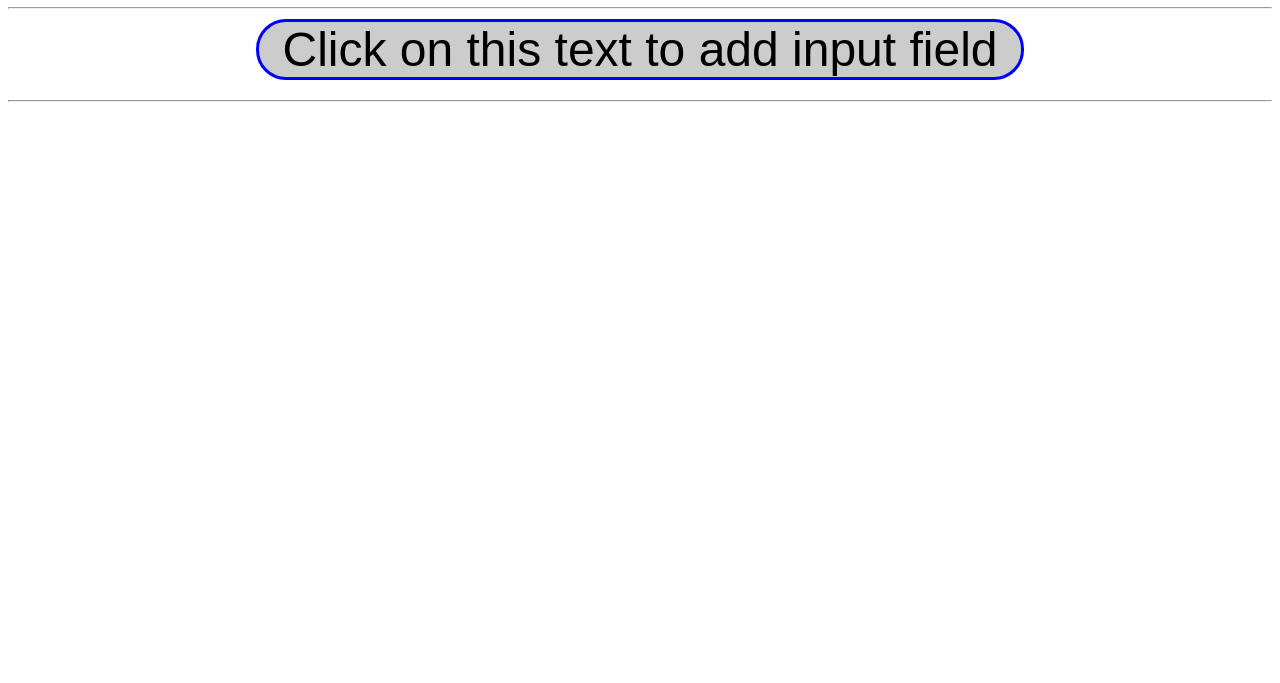
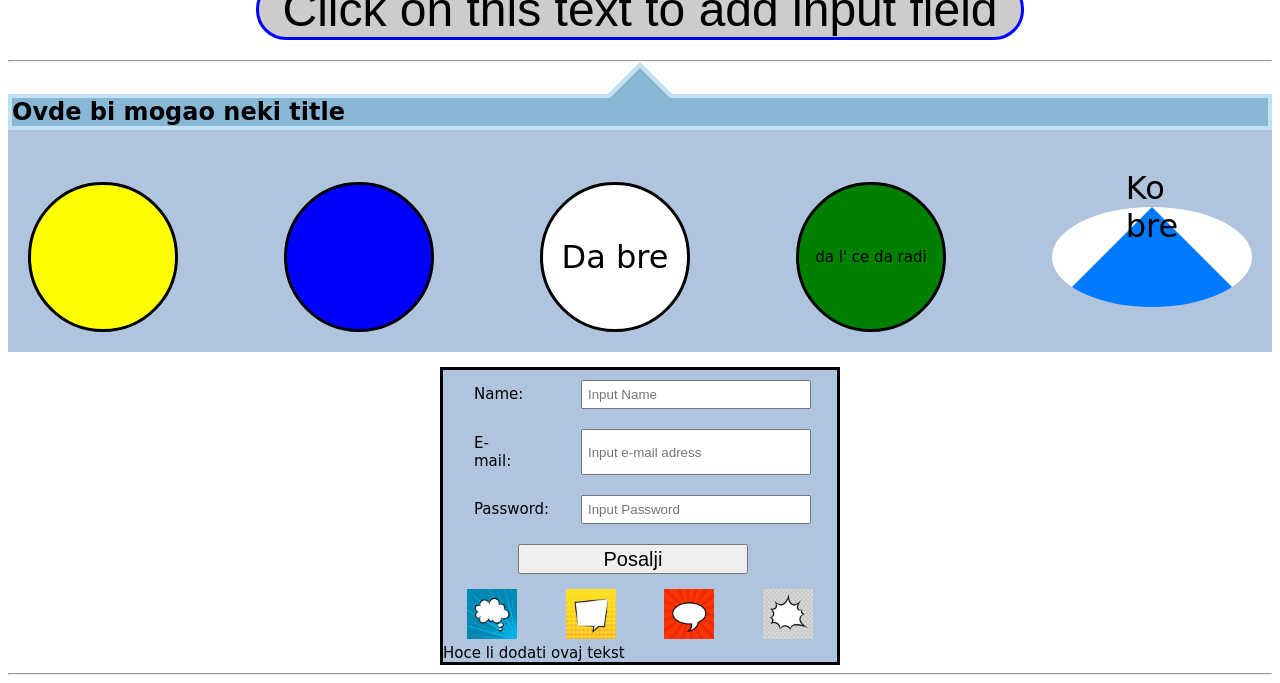
Before and after one commit to sssloba/practice, a plain HTML site: page index.html in a window 1280 px wide. Shown: the part 754-1437 px from the top of the page. Before the commit the page ends 864 px from the top, so only its background shows below. Drawn offline with Linux system fonts and the light colour scheme; a web font is replaced by a local one.

Commit message:
flex list and form

```diff
--- a/index.html
+++ b/index.html
@@ -26,6 +26,38 @@
 		<div class="input-field"></div>
 		<hr />
 
+		<div class="lista">
+			<h4 class="arrow_box"> Ovde bi mogao neki title </h4>
+			<ul>
+				<li class="yellow"></li>
+				<li class="white a"><span>Ko bre</span></li>
+				<li class="blue"></li>
+				<li class="white"><span>Da bre</span></li>
+				<li class="green"></li>
+			</ul>
+		</div>
+
+		<form metod="post" action="">
+			<div class="forma">
+				<label>Name: </label>
+				<input type="text" name="name" placeholder="Input Name">
+			</div>
+			<div class="forma">
+				<label>E-mail: </label>
+				<input type="mail" name="e-mail" placeholder="Input e-mail adress">
+			</div>
+			<div class="forma">
+				<label>Password: </label>
+				<input type="password" name="password" placeholder="Input Password">
+			</div>
+			<div>
+				<input class="subm" type="submit" value="Posalji">
+			</div>
+		<div class="testimg"></div>
+		</form>
+		<hr />
+
+
 
 		<script type="text/javascript" src="script.js"></script>
 	</body>
--- a/script.js
+++ b/script.js
@@ -33,6 +33,10 @@ var podnaslov = document.querySelector('.input-title');
 function onClick(e) {
 
 	podnaslov.addEventListener('click', createInput);
+
+
+	document.addEventListener('keyup', enter);
+
 }
 
 function createInput() {
@@ -41,4 +45,30 @@ function createInput() {
 	document.querySelector('.input-field').appendChild(unos);
 }
 
+function enter(e) {
+	var ev = e.keyCode;
+	console.log(ev);
+		if (ev === 13) {
+			createInput();
+		}
+}
+
 onClick(podnaslov);
+
+//FLEX LIST @ FORM
+
+document.querySelector(".green").textContent = "da l' ce da radi";
+
+var a = document.createElement('div');
+
+a.textContent = "Hoce li dodati ovaj tekst";
+
+document.querySelector('form').appendChild(a);
+
+var arr = ["image01", "image02", "image03", "image04"];
+
+var dodajimg = document.querySelector('.testimg');
+for(var i = 0; i < arr.length; i++) {
+	dodajimg.innerHTML += "<img src='img/" + arr[i] + ".jpg' alt='slika'>";
+	document.querySelectorAll(".testimg").apppendChild = dodajimg;
+}
--- a/style.css
+++ b/style.css
@@ -34,7 +34,7 @@ span {
 	font-family: 'Modak', cursive;
 }
 
-h1, span {
+h1, p span {
 	color: #4ab3a9;
 	font-size: 72px;
 }
@@ -46,7 +46,7 @@ p {
 
 div {
 	font-family: 'Dancing Script', cursive;
-	font-size: 32px;
+	font-size: 15px;
 }
 
 h2 {
@@ -85,13 +85,13 @@ h2 {
 	display: flex;
 	justify-content: space-between;
 	flex-wrap: wrap;
-	width: 24em;
+	width: 50em;
 	margin: 10px auto;
 	background: #aaa;
 	border-radius: 15px;
 }
 
-input {
+.input-field input {
 	width: 47%;
 	height: 50px;
 	font-size: 24px;
@@ -102,3 +102,143 @@ input {
 	padding: 15px;
 	background-color: #eee;
 }
+
+/* FLEX LIST @ FORM */
+
+.lista, form div {
+	margin: 0;
+	padding: 0;
+	background-color: lightsteelblue;
+}
+
+.arrow_box {
+	position: relative;
+	background: #88b7d5;
+	border: 4px solid #c2e1f5;
+	font-size: 24px;
+}
+
+.arrow_box:after, .arrow_box:before {
+	bottom: 100%;
+	left: 50%;
+	border: solid transparent;
+	content: " ";
+	height: 0;
+	width: 0;
+	position: absolute;
+	pointer-events: none;
+}
+
+.arrow_box:after {
+	border-color: rgba(136, 183, 213, 0);
+	border-bottom-color: #88b7d5;
+	border-width: 30px;
+	margin-left: -30px;
+}
+
+.arrow_box:before {
+	border-color: rgba(194, 225, 245, 0);
+	border-bottom-color: #c2e1f5;
+	border-width: 36px;
+	margin-left: -36px;
+}
+
+ul {
+	display: flex;
+	justify-content: space-between;
+	align-items: center;
+	list-style-type: none;
+	padding: 20px;
+}
+
+li {
+	position: relative;
+	height: 150px;
+	width: 150px;
+	border-radius: 50%;
+	border: solid 3px black;
+}
+
+li span {
+	font-size: 32px;
+}
+
+.white {
+	background-color: white;
+	display: flex;
+	justify-content: center;
+	align-items: center;
+}
+
+.a {
+	order: 1;
+	width: 0;
+	height: 0;
+	border-style: solid;
+	border-width: 0 100px 100px 100px;
+	border-color: transparent transparent #007bff transparent;
+}
+
+.yellow {
+	background-color: yellow;
+}
+
+.blue {
+	background-color: blue;
+}
+
+.green {
+	background-color: green;
+	display: flex;
+	justify-content: center;
+	align-items: center;
+}
+
+form {
+	display: flex;
+	flex-direction: column;
+	flex-wrap: wrap;
+	width: 400px;
+	margin: 0 auto;
+	border: solid 3px black;
+}
+
+.forma {
+	display: flex;
+	justify-content: space-around;
+}
+
+label {
+	width: 60px;
+}
+
+.forma input, label {
+	margin: 10px;
+	padding: 5px;
+}
+
+.forma input, .subm {
+	width: 230px;
+	justify-content: right;
+}
+
+.subm {
+	height: 30px;
+	margin: 10px 75px;
+	cursor: pointer;
+	font-size: 20px;
+}
+
+.subm:hover {
+	background-color: orange;
+}
+
+.testimg {
+	display: flex;
+	justify-content: space-around;
+}
+
+.testimg img {
+	width: 50px;
+	margin: 5px;
+}
```
Also changed, not shown: img/image01.jpg (added), img/image02.jpg (added), img/image03.jpg (added), img/image04.jpg (added).
